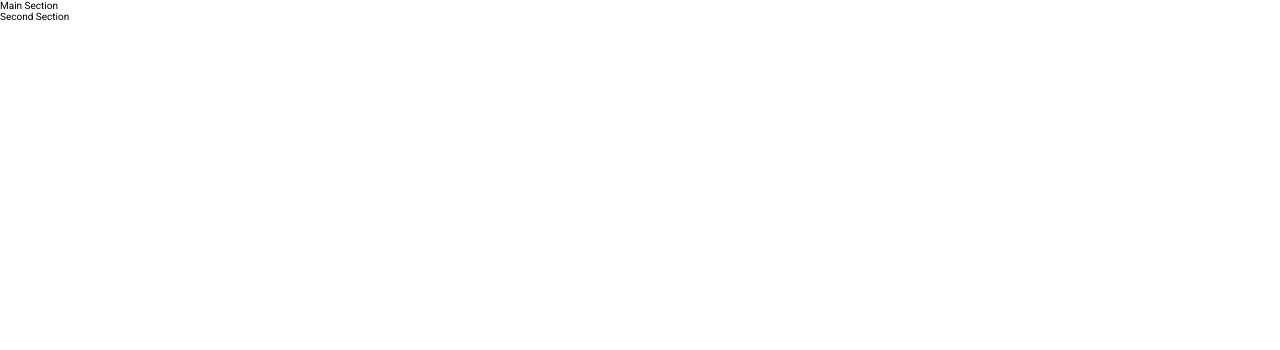
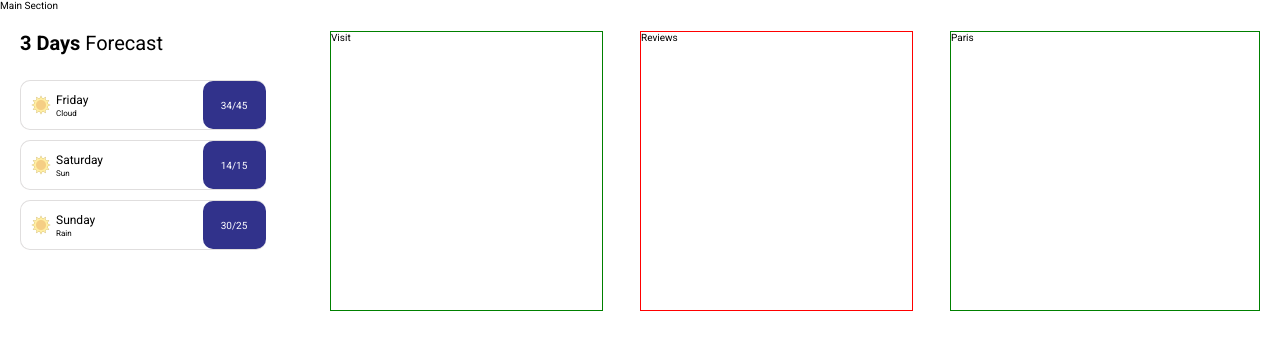
Before and after one commit to jorgearguellles/weatherApp, a React (Create React App) app: page / in a window 1280 px wide. Shown: the top 350 px of the page. Built offline with nearby package versions, Linux system fonts and the light colour scheme.

Commit message:
add/cardForecastDay component

```diff
--- /dev/null
+++ b/src/components/CardForecastDay/CardForecastDay.module.css
@@ -0,0 +1,52 @@
+.dayContainer {
+	border: 1px solid var(--border-color);
+	border-right: none;
+	border-radius: 10px;
+	width: 90%;
+	height: 5rem;
+	display: flex;
+	justify-content: space-between;
+	align-items: center;
+	z-index: 1;
+	margin-top: 1rem;
+}
+
+.imgWeather {
+	width: 2rem;
+	height: 2rem;
+	margin-left: 1rem;
+}
+
+.dayWeatherContainer {
+	display: flex;
+	align-items: center;
+
+	width: auto;
+}
+
+.letterContainer {
+	margin-left: 0.5rem;
+}
+.day {
+	font-size: 1.2rem;
+}
+
+.weather {
+	margin-top: 0.2rem;
+	font-size: 0.8rem;
+}
+
+.weatherNumberContainer {
+	width: 6.3rem;
+	height: 100%;
+	border-radius: 10px;
+	background-color: var(--dark-purple);
+	display: flex;
+	justify-content: center;
+	align-items: center;
+	z-index: 2;
+}
+
+.weatherNumber {
+	color: var(--just-white);
+}
--- /dev/null
+++ b/src/components/CardForecastDay/index.js
@@ -0,0 +1,25 @@
+import React from "react";
+
+import styles from "./CardForecastDay.module.css";
+import imgCloud from "../../img/cloud.png";
+import imgRain from "../../img/cloudRain.png";
+import imgSun from "../../img/sun.png";
+
+const CardForecastDay = (props) => {
+	return (
+		<div className={styles.dayContainer}>
+			<div className={styles.dayWeatherContainer}>
+				<img className={styles.imgWeather} src={imgSun} alt="img cloud" />
+				<div className={styles.letterContainer}>
+					<p className={styles.day}>{props.day}</p>
+					<p className={styles.weather}>{props.weather}</p>
+				</div>
+			</div>
+			<div className={styles.weatherNumberContainer}>
+				<p className={styles.weatherNumber}>{props.weatherNumber}</p>
+			</div>
+		</div>
+	);
+};
+
+export default CardForecastDay;
--- a/src/components/secondSection/index.js
+++ b/src/components/secondSection/index.js
@@ -1,7 +1,24 @@
 import React from "react";
 
+import styles from "./SecondSection.module.css";
+import CardForecastDay from "../CardForecastDay/index.js";
+
 const SecondSection = () => {
-	return <div>Second Section</div>;
+	return (
+		<div className={styles.container}>
+			<div className={styles.forecastContainer}>
+				<p className={styles.titleSection}>
+					<strong>3 Days</strong> Forecast
+				</p>
+				<CardForecastDay day="Friday" weather="Cloud" weatherNumber="34/45" />
+				<CardForecastDay day="Saturday" weather="Sun" weatherNumber="14/15" />
+				<CardForecastDay day="Sunday" weather="Rain" weatherNumber="30/25" />
+			</div>
+			<div className={styles.visitContainer}>Visit</div>
+			<div className={styles.reviewsContainer}>Reviews</div>
+			<div className={styles.otherPlacesContainer}>Paris</div>
+		</div>
+	);
 };
 
 export default SecondSection;
--- a/src/components/secondSection/secondSection.module.css
+++ b/src/components/secondSection/secondSection.module.css
@@ -0,0 +1,30 @@
+.container {
+	height: 40vh;
+	display: flex;
+	justify-content: space-between;
+	padding: 2rem;
+}
+
+.forecastContainer {
+	/* border: 1px solid red; */
+	width: 22%;
+}
+
+.titleSection {
+	font-size: 2rem;
+	margin-bottom: 2.5rem;
+}
+.visitContainer {
+	border: 1px solid green;
+	width: 22%;
+}
+
+.reviewsContainer {
+	border: 1px solid red;
+	width: 22%;
+}
+
+.otherPlacesContainer {
+	border: 1px solid green;
+	width: 25%;
+}
--- a/src/index.css
+++ b/src/index.css
@@ -4,6 +4,7 @@
 	--light-purple: #7d68e8;
 	--ultra-light-purple: #dce8f4;
 	--color-font-day: #6e6e6e;
+	--border-color: #e0dede;
 	--background-color-add-location: #efeffa;
 	--black: #282623;
 	--just-white: #fff;
```
Also changed, not shown: src/img/plus.png (added).
